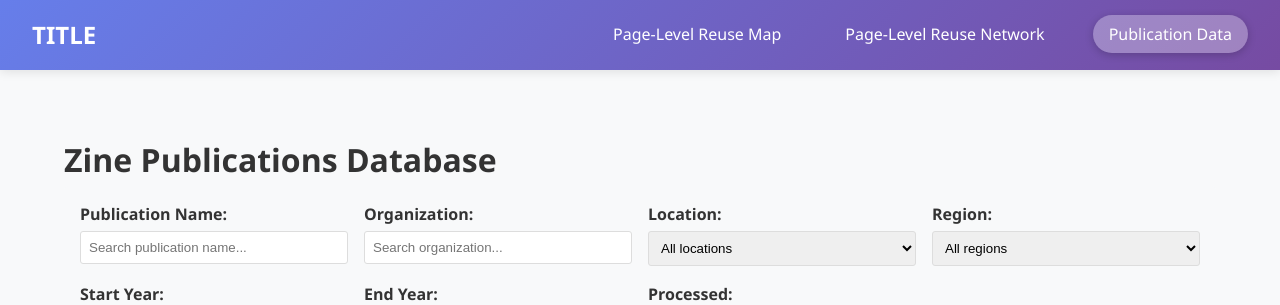
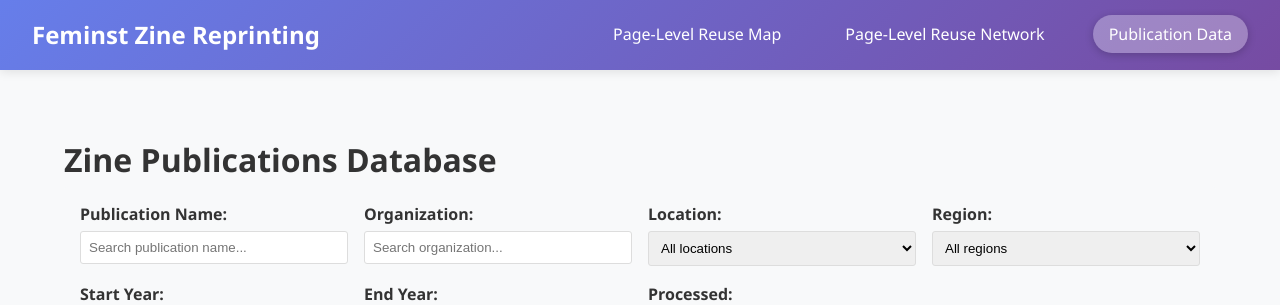
Before and after one commit to amber-r-edwards/Visualization-Final-Project, a Flask app: page /publication-data in a window 1280 px wide. Shown: the top 305 px of the page. Run offline with Flask 3, Linux system fonts and the light colour scheme; data comes from the database, SQL or seed files in the repository; some libraries are stand-ins or nearby versions.

Commit message:
updated title and home page description

```diff
--- a/templates/base.html
+++ b/templates/base.html
@@ -3,7 +3,7 @@
 <head>
     <meta charset="UTF-8">
     <meta name="viewport" content="width=device-width, initial-scale=1.0">
-    <title>{% block title %}TITLE{% endblock %}</title>
+    <title>{% block title %}Feminist Zine Reprinting{% endblock %}</title>
 
     <!-- Plotly.js CDN -->
     <script src="https://cdn.plot.ly/plotly-latest.min.js"></script>
@@ -286,7 +286,7 @@
     <!-- Navigation Bar -->
     <nav class="navbar">
         <div class="navbar-content">
-            <a href="/" class="navbar-brand">TITLE</a>
+            <a href="/" class="navbar-brand">Feminst Zine Reprinting</a>
             <ul class="navbar-nav">
                 <li><a href="/reuse-map" class="nav-link {% if request.endpoint == 'reuse_map' %}active{% endif %}">Page-Level Reuse Map</a></li>
                 <li><a href="/reuse-network" class="nav-link {% if request.endpoint == 'reuse_network' %}active{% endif %}">Page-Level Reuse Network</a></li>
--- a/templates/index.html
+++ b/templates/index.html
@@ -1,14 +1,14 @@
 {% extends "base.html" %}
 
-{% block title %}Home - Feminist Zine Text Reuse Analysis{% endblock %}
+{% block title %}Home - Feminist Zine Reprinting{% endblock %}
 
 {% block content %}
 <div class="content-grid">
     <!-- Left Column - Project Description -->
     <div class="content-text">
-        <h1>Feminist Zine Text Reuse</h1>
+        <h1>Feminist Zine Reprinting</h1>
 
-        <p>description of project</p>
+        <p>This project serves as a research tool for exploring the culture of reprinting across feminist publications from the late 1960s to 1990. The corpus is currently drawn primarily from the Herstory Archive: Feminist Newspapers, which I've been working on downloading and processing using OCR. Progress can be tracked in the Publication Data tab. The page-level map and network reuse visualizations are limited to publications of the corpus already processed, dated 1970-1975. </p>
 
         <h2>Research Questions</h2>
         <ul>
```
